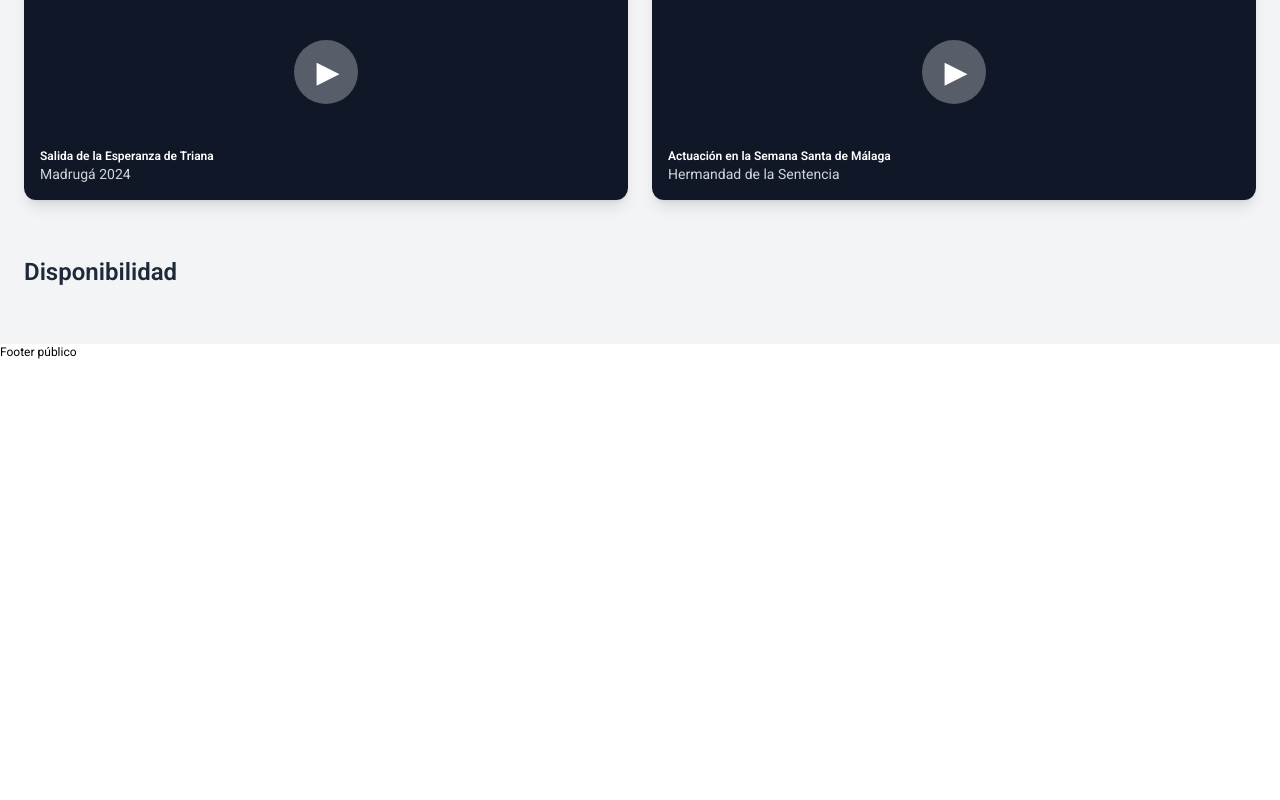
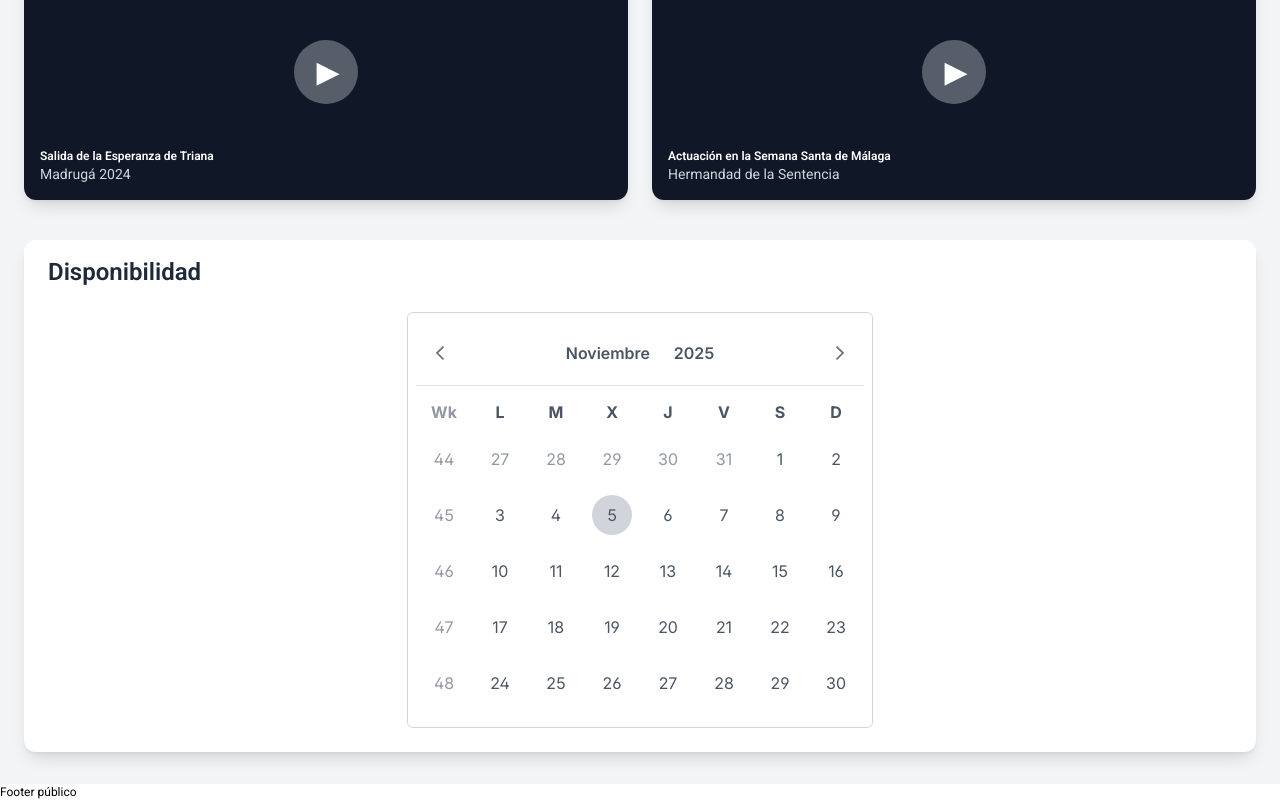
Before and after one commit to MarioMedac0005/hermandapp-front, a React (Vite) app: page /perfil/banda in a window 1280 px wide. Shown: the part 1076-1876 px from the top of the page. Before the commit the page ends 1436 px from the top, so only its background shows below. Built offline with nearby package versions, Linux system fonts and the light colour scheme.

Commit message:
Calendario Perfil Banda

```diff
--- a/package.json
+++ b/package.json
@@ -14,6 +14,8 @@
     "@tailwindcss/vite": "^4.1.17",
     "cally": "^0.8.0",
     "daisyui": "^5.5.0",
+    "primeicons": "^7.0.0",
+    "primereact": "^10.9.7",
     "react": "^19.1.1",
     "react-dom": "^19.1.1",
     "react-router-dom": "^7.9.5",
--- a/src/pages/perfil/banda/BandaPerfil.jsx
+++ b/src/pages/perfil/banda/BandaPerfil.jsx
@@ -1,9 +1,28 @@
 import { EnvelopeIcon, NewspaperIcon, PhoneIcon, GlobeAltIcon, PhotoIcon, CalendarDaysIcon, MusicalNoteIcon } from '@heroicons/react/24/outline';
 import Escudo from '../banda/assets/escudo.png'
 import Banner from '../banda/assets/banner.png'
-import React from 'react';
+import { Calendar } from 'primereact/calendar';
+import { addLocale } from 'primereact/api';
+import "primereact/resources/themes/lara-light-blue/theme.css";
+import "primereact/resources/primereact.min.css";
+import "primeicons/primeicons.css";
+import React, { useState } from 'react';
+
+addLocale('es', {
+    firstDayOfWeek: 1,
+    dayNames: ['domingo', 'lunes', 'martes', 'miércoles', 'jueves', 'viernes', 'sábado'],
+    dayNamesShort: ['dom', 'lun', 'mar', 'mié', 'jue', 'vie', 'sáb'],
+    dayNamesMin: ['D', 'L', 'M', 'X', 'J', 'V', 'S'],
+    monthNames: ['Enero', 'Febrero', 'Marzo', 'Abril', 'Mayo', 'Junio', 'Julio', 'Agosto', 'Septiembre', 'Octubre', 'Noviembre', 'Diciembre'],
+    monthNamesShort: ['ene', 'feb', 'mar', 'abr', 'may', 'jun', 'jul', 'ago', 'sep', 'oct', 'nov', 'dic'],
+    today: 'Hoy',
+    clear: 'Limpiar',
+})
 
 function BandaPerfil() {
+
+  const [date, setDate] = useState(null);
+
   return (
     <div className="min-h-screen bg-gray-100">
 
@@ -155,8 +174,17 @@ function BandaPerfil() {
             </div>
           </section>
 
-          <section className="pt-4">
+          <section className="pt-4 bg-white p-6 rounded-xl shadow-lg">
             <h2 className="text-2xl font-semibold text-gray-800 mb-6">Disponibilidad</h2>
+            <div className="flex justify-center">
+              <Calendar
+                value={date}
+                onChange={(e) => setDate(e.value)}
+                inline
+                showWeek
+                locale="es"
+              />
+            </div>
           </section>
 
         </div>
```
Also changed, not shown: 1 other file (tests, documents, lock files or other folders).
